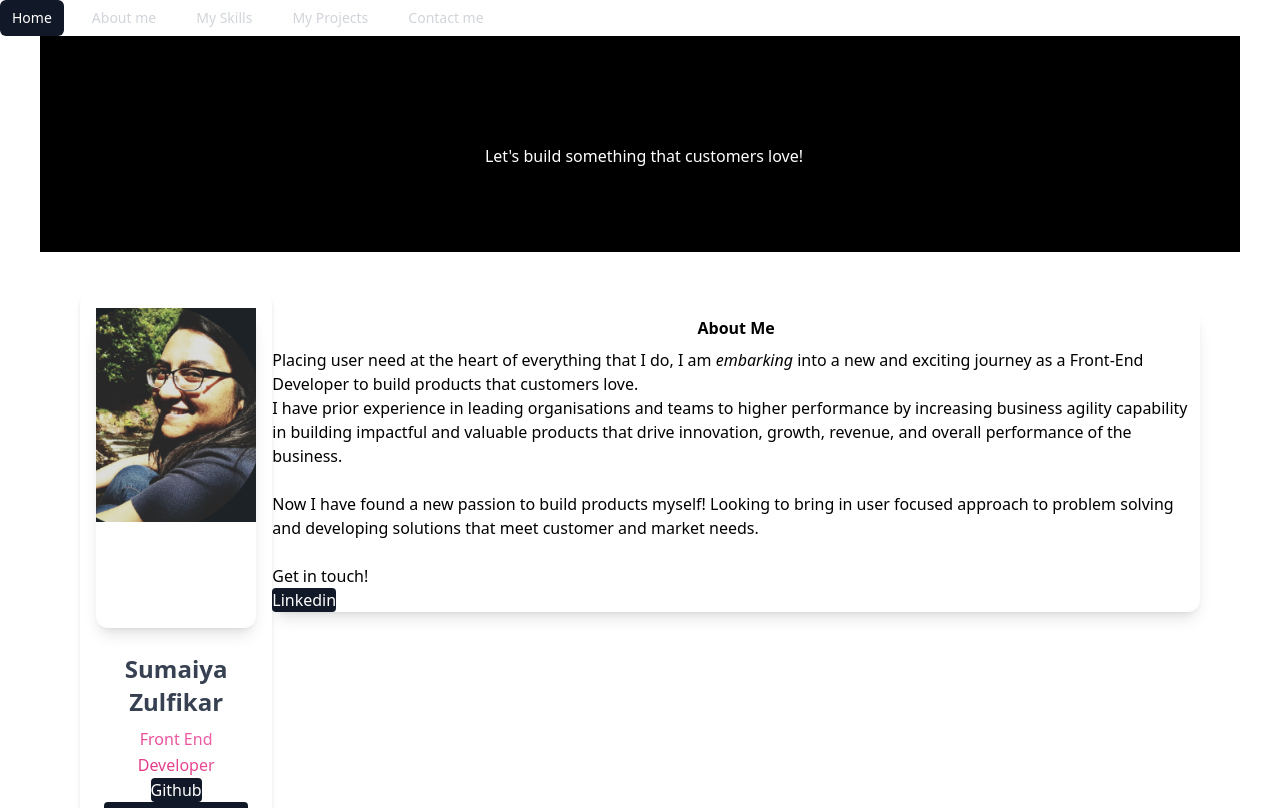
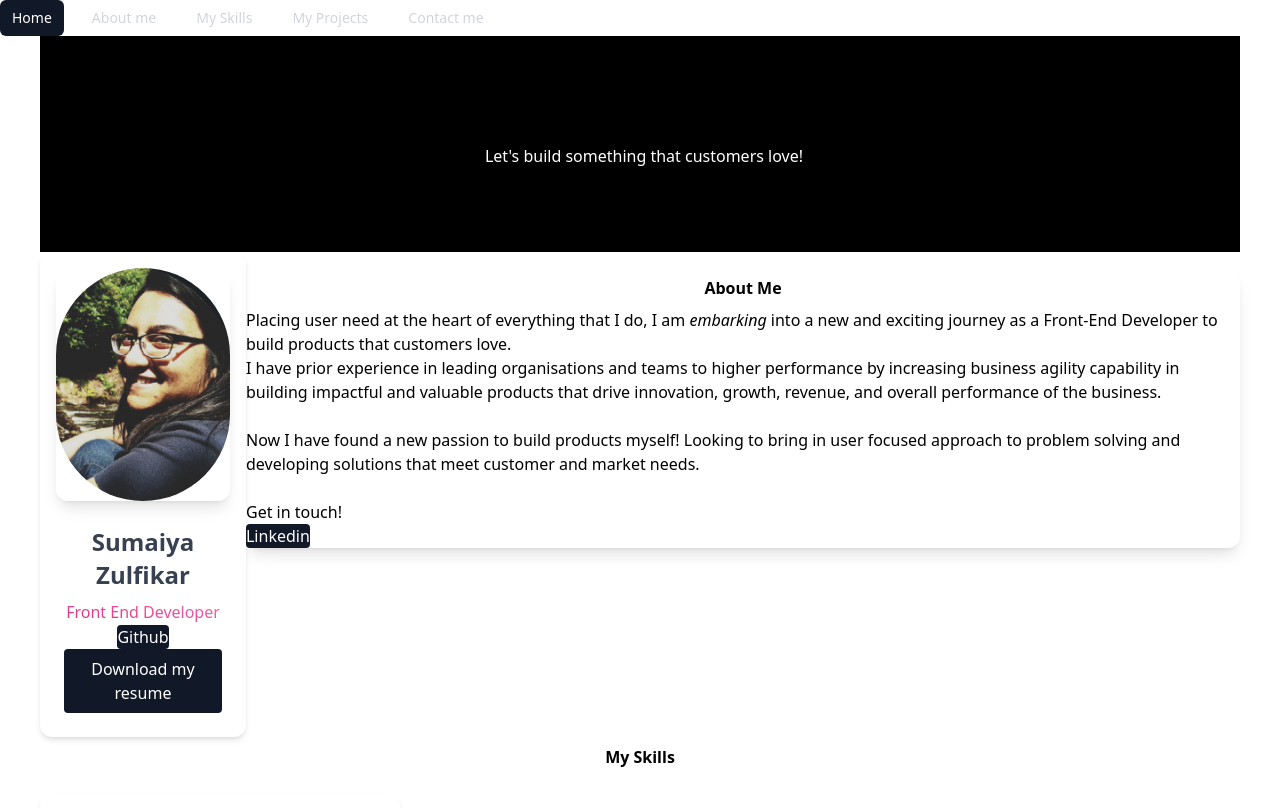
Before and after one commit to sumzulfikar/Sumaiya-FrontEnd-Portfolio, a React (Vite) app: page / in a window 1280 px wide. Shown: the top 808 px of the page. Built offline with nearby package versions, Linux system fonts and the light colour scheme.

Commit message:
alignments fixed

```diff
--- a/src/components/AboutMe.jsx
+++ b/src/components/AboutMe.jsx
@@ -12,11 +12,11 @@ const AboutMe = () => {
     }
 
     return (
-        <section className="component p-10 mx-1 md:mx-10 ">
-            <div className="flex flex-row  gap-7">
+        <section className="component mx-1 md:mx-10 ">
+            <div className="flex flex-row  gap-4">
                 <div className="relative flex w-96 flex-col rounded-xl bg-white bg-clip-border text-gray-700 shadow-md basis-1/2">
-                    <div className="relative mx-4 mt-4 h-80  rounded-xl bg-white bg-clip-border text-gray-700 shadow-lg">
-                        <img src={assets} alt="profile-picture" />
+                    <div className="relative mx-4 mt-4  rounded-xl bg-white bg-clip-border text-gray-700 shadow-lg">
+                        <img src={assets} alt="profile-picture" className=" flex justify-center rounded-full" />
                     </div>
                     <div className="p-6 text-center">
                         <h4 className="mb-2 block font-sans text-2xl font-semibold leading-snug tracking-normal text-blue-gray-900 antialiased">
--- a/src/components/projects/Projects.jsx
+++ b/src/components/projects/Projects.jsx
@@ -3,7 +3,7 @@ import projectData from "../projects/projects.json"
 
 const Projects = () => {
     return (
-        <section className="py-4 px-4 lg:px-16">
+        <section className="component bg-white mx-1 md:mx-10 ">
             <h2 className="text-center text-3xl   font-bold py-2">My Portfolio</h2>
 
             <div className="flex flex-row flex-wrap justify-center py-2 px-2 gap-4">
--- a/src/components/skills/TechSkills.jsx
+++ b/src/components/skills/TechSkills.jsx
@@ -10,13 +10,13 @@ const TechSkills = () => {
 
     return (
 
-        <section className="bg-white  p-10 mx-1 md:mx-10 ">
-            <div className="container mx-auto px-[12px] md:px-24 xl:px-12 max-w-[1300px]">
+        <section className="component bg-white mx-1 md:mx-10">
+            <div className="container mx-auto">
                 <h1 className="text-center text-3xl  font-bold py-2">My Skills</h1>
 
             </div>
-            <section className="mx-auto max-w-screen-lg flex justify-center mt-4 mb-8">
-                <div className="grid gap-4 xl:grid-cols-5 md:gap-8"> {myskills.map((skill) => (
+            <section className=" flex justify-center mt-4">
+                <div className="grid gap-4 grid-cols-5"> {myskills.map((skill) => (
                     <TechCard key={skill.id} data={skill} />
                 ))
                 }</div></section>
```
